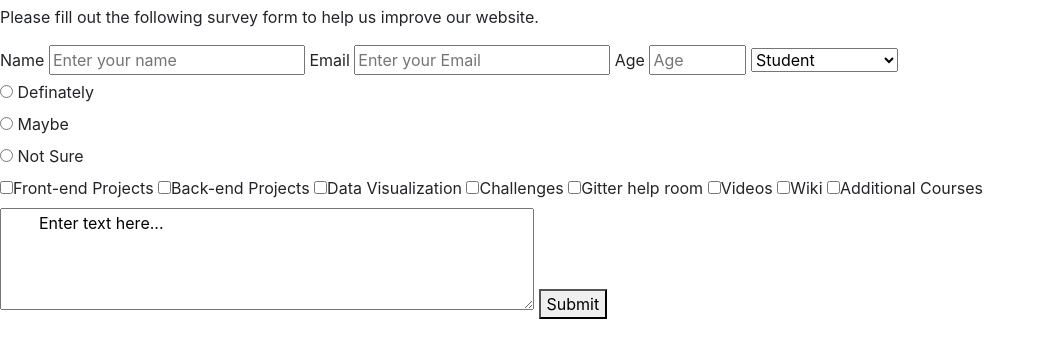
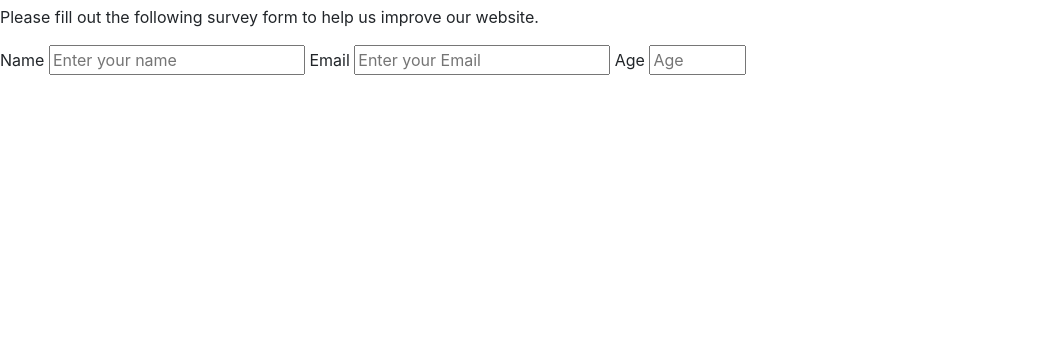
Before and after one commit to AbdimulhinYussuf3675/Manuel-Adam, a plain HTML site: page index.html in a window 1280 px wide. Shown: the part 51-408 px from the top of the page, without its empty margins (0-1045 px from the left). Drawn offline with nearby package versions, Linux system fonts and the light colour scheme.

Commit message:
conflict resolved

```diff
--- a/index.html
+++ b/index.html
@@ -1,6 +1,5 @@
 <!DOCTYPE html>
 <html lang="en">
-
   <head>
     <meta charset="UTF-8" />
     <title>Fork Me! FCC: Test Suite Template</title>
@@ -13,7 +12,6 @@
     <p id="description">
       Please fill out the following survey form to help us improve our website.
     </p>
-
     <form id="survey-form">
       <label id="name-label">Name</label>
       <input id="name" type="text" placeholder="Enter your name" required />
@@ -21,56 +19,10 @@
       <input id="email" type="email" placeholder="Enter your Email" required />
       <label id="number-label">Age</label>
       <input id="number" type="number" placeholder="Age" min="0" max="100" />
-
-    <select name="select current role" id="dropdown">
-      <option value="">Student</option>
-      <option value="">Fulltime Job</option>
-      <option value="">Fulltime Learner</option>
-      <option value="">Prefer not to say</option>
-      <option value="">Other</option>
-    </select>
-    <div>
-
-      <input type="radio" name="recomend" value="recommend">
-      <label for="Definately">Definately</label> <br>
-      <input type="radio" name="recomend" value="recommend1">
-      <label for="Maybe">Maybe</label> <br>
-      <input type="radio" name="recomend" value="recommend2">
-      <label for="Not sure">Not Sure</label> <br>
-
-    </div>
-
-    <label for="Front-end">
-      <input type="checkbox" value="Front-end">Front-end Projects</label>
-    <label for="Back-end">
-      <input type="checkbox" value="Back-end">Back-end Projects</label>
-    <label for="Data Visualization">
-      <input type="checkbox" value="Data Visualization">Data Visualization</label>
-    <label for="Challenges">
-      <input type="checkbox" value="Challenges">Challenges</label>
-    <label for="Gitter help room">
-      <input type="checkbox" value="Gitter help room">Gitter help room</label>
-    <label for="Videos">
-      <input type="checkbox" value="Videos">Videos</label>
-    <label for="City Meetups">
-      <input type="checkbox" value="Wiki">Wiki</label>
-    <label for="Forum">
-      <input type="checkbox" value="Additional Courses">Additional Courses</label>
-
-    <textarea rows="4" cols="50" name="comment" form="usrform">
-        Enter text here...</textarea>
-
-
-        <button id="submit">Submit</button>
-
-
-
-
     </form>
 
     <script src="https://cdn.freecodecamp.org/testable-projects-fcc/v1/bundle.js"></script>
 
     <script src="js/index.js"></script>
   </body>
-
 </html>
```
Lines whose indentation alone changed are shown as unchanged.
